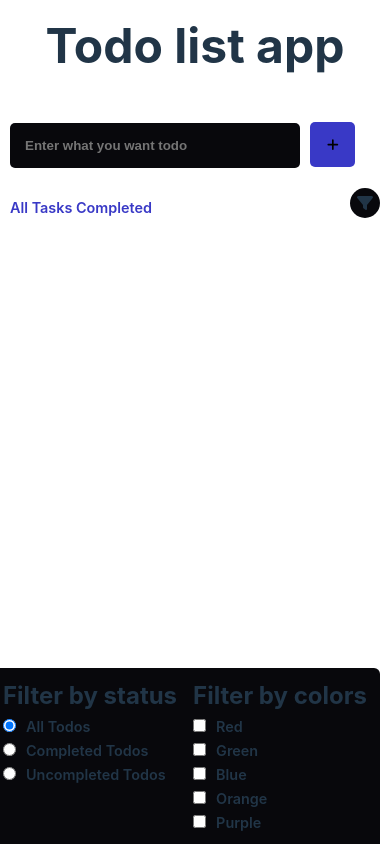
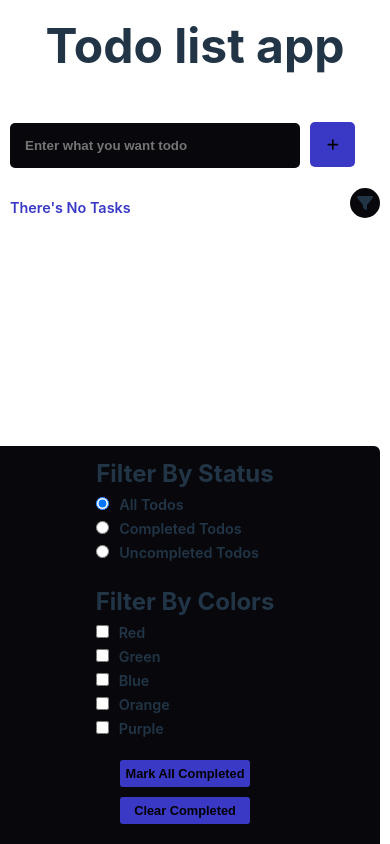
Before and after one commit to Mustapha-Nkhili/react-todo-list, a React (Vite) app: page / in a window 390 px wide. Both pictures are taken after a click on the element 365 px from the left and 202 px from the top of the page. Built offline with nearby package versions, Linux system fonts and the light colour scheme.

Commit message:
Implement 'Clear Completed' and 'Mark All Completed' buttons with coresponding logic. Ensure responsive functionality for filter options

```diff
--- a/src/App.css
+++ b/src/App.css
@@ -5,28 +5,35 @@
   -moz-box-sizing: border-box;
   box-sizing: border-box;
 }
+
 ::-webkit-scrollbar {
   width: 17px;
 }
+
 ::-webkit-scrollbar-track {
   background-color: transparent;
 }
+
 ::-webkit-scrollbar-thumb {
   background-color: #d6dee1;
 }
+
 ::-webkit-scrollbar-thumb {
   background-color: #d6dee1;
   border-radius: 20px;
 }
+
 ::-webkit-scrollbar-thumb {
   background-color: #d6dee1;
   border-radius: 20px;
   border: 6px solid transparent;
   background-clip: content-box;
 }
+
 ::-webkit-scrollbar-thumb:hover {
   background-color: #a8bbbf;
 }
+
 .btn {
   width: 45px;
   aspect-ratio: 1;
@@ -35,6 +42,7 @@
   cursor: pointer;
   border: none;
 }
+
 .todo-app-container {
   display: block;
   width: 600px;
@@ -44,19 +52,23 @@
   position: relative;
   overflow: hidden;
 }
+
 @media screen and (max-width: 768px) {
   .todo-app-container {
     padding: 10px;
   }
 }
+
 .todo-app-container h1 {
   font-size: 3rem;
   text-align: center;
 }
+
 .add-todo {
   margin-bottom: 20px;
   margin-top: 40px;
 }
+
 .add-todo .add-todo-input {
   font-weight: 700;
   padding: 15px;
@@ -67,6 +79,7 @@
   border: none;
   outline: none;
 }
+
 .add-todo .add-todo-btn {
   background-color: var(--blue-color);
 }
@@ -145,7 +158,6 @@
   text-transform: capitalize;
 }
 
-
 .todos .remove-todo-btn,
 .todos .edit-todo-btn,
 .todos .cancel-edit-todo-btn,
@@ -165,7 +177,6 @@
 .todos .edit-check-btn:hover {
   background-color: var(--blue-color);
 }
-
 
 .todos .edit-todo-input {
   border: none;
@@ -229,7 +240,6 @@
   justify-content: end;
 }
 
-
 .todos-filter .filter-icon {
   width: 30px;
   aspect-ratio: 1;
@@ -256,6 +266,23 @@
   transition: 0.3s;
 }
 
+@media screen and (max-width: 650px) {
+  .todos-filter .content {
+    flex-direction: column;
+    align-items: center;
+    gap: 20px;
+    padding: 10px;
+  }
+}
+
+.todos-filter .content.display-filter-options {
+  bottom: 1px;
+  opacity: 1;
+  font-weight: 600;
+  text-transform: capitalize;
+  margin-left: 10px;
+}
+
 .todos-filter .content.display-filter-options {
   bottom: 0;
   opacity: 1;
@@ -275,3 +302,23 @@
   text-transform: capitalize;
   margin-left: 10px;
 }
+
+.todos-filter .mark-all-completed-btn,
+.todos-filter .clear-completed-btn {
+  font-size: 0.8rem;
+  font-weight: 600;
+  padding: 6px;
+  margin-bottom: 10px;
+  border-radius: 3px;
+  text-transform: capitalize;
+  background-color: var(--blue-color);
+  border: none;
+  outline: none;
+  cursor: pointer;
+  transition: 0.3s;
+}
+
+.todos-filter .mark-all-completed-btn:active,
+.todos-filter .clear-completed-btn:active {
+  transform: scale(0.9);
+}
--- a/src/actions.js
+++ b/src/actions.js
@@ -25,6 +25,14 @@ export const addTodoColor = (id, color) => ({
   color: color,
 });
 
+export const markAllTodosCompleted = () => ({
+  type: "todos/markAllTodosCompleted",
+});
+
+export const clearAllCompletedTodos = () => ({
+  type: "todos/clearAllCompletedTodos",
+});
+
 export const addStatusFilter = (status) => ({
   type: "filters/changeTodosFilterStatus",
   status: status,
@@ -37,5 +45,5 @@ export const addColorFilter = (color) => ({
 
 export const removeColorFilter = (color) => ({
   type: "filters/removeTodosFilterColor",
-  color: color
+  color: color,
 });
--- a/src/components/TodoList.jsx
+++ b/src/components/TodoList.jsx
@@ -18,7 +18,6 @@ export default function TodoList() {
       todosRef.current.style.height = `${MAX_HEIGHT}px`;
       todosRef.current.style.overflowY = "scroll";
     } else {
-      todosRef.current.style.height = "auto";
       todosRef.current.style.overflowY = "auto";
     }
   }, [todosRef]);
@@ -32,7 +31,7 @@ export default function TodoList() {
               <span>Remaining Todos :</span> {remainingTodos.length} items left
             </>
           ) : (
-            "All Tasks Completed"
+            "There's No Tasks"
           )}
         </span>
         <TodosFilter />
--- a/src/components/TodosFilter.jsx
+++ b/src/components/TodosFilter.jsx
@@ -1,11 +1,14 @@
+import { useDispatch } from "react-redux";
 import { faFilter } from "@fortawesome/free-solid-svg-icons";
 import { FontAwesomeIcon } from "@fortawesome/react-fontawesome";
 import classnames from "classnames";
 import { useState } from "react";
 import TodoStatusFilter from "./filterComponent/TodoStatusFilter";
 import TodoColorFilter from "./filterComponent/TodoColorFilter";
+import { markAllTodosCompleted, clearAllCompletedTodos } from "../actions";
 
 export default function TodosFilter() {
+  const dispatch = useDispatch();
   const [isFilterOptionsDisplayed, setIsFilterOptionsDIsplayed] =
     useState(false);
 
@@ -13,7 +16,13 @@ export default function TodosFilter() {
   function handleFilterOptionsDisplaying() {
     setIsFilterOptionsDIsplayed((prev) => !prev);
   }
+  function handleMarkAllTodosCompleted() {
+    dispatch(markAllTodosCompleted());
+  }
 
+  function handleClearCompleted() {
+    dispatch(clearAllCompletedTodos());
+  }
   return (
     <div className="todos-filter">
       <div className="filter-icon" onClick={handleFilterOptionsDisplaying}>
@@ -26,6 +35,20 @@ export default function TodosFilter() {
       >
         <TodoStatusFilter />
         <TodoColorFilter />
+        <div style={{ display: "flex", flexDirection: "column" }}>
+          <button
+            className="mark-all-completed-btn"
+            onClick={handleMarkAllTodosCompleted}
+          >
+            mark all completed
+          </button>
+          <button
+            className="clear-completed-btn"
+            onClick={handleClearCompleted}
+          >
+            clear completed
+          </button>
+        </div>
       </div>
     </div>
   );
--- a/src/features/todos/todosSlice.js
+++ b/src/features/todos/todosSlice.js
@@ -12,6 +12,7 @@ export default function todoReducer(state = initialState, action) {
           { id: nanoid(), text: action.text, completed: false },
         ];
         localStorage.setItem("todos", JSON.stringify(todos));
+
         return todos;
       } else {
         return [...state];
@@ -27,6 +28,7 @@ export default function todoReducer(state = initialState, action) {
         if (todo.id === action.id) {
           return { ...todo, text: action.modifiedText };
         }
+
         return todo;
       });
       localStorage.setItem("todos", JSON.stringify(todosWithEditedTodo));
@@ -41,6 +43,7 @@ export default function todoReducer(state = initialState, action) {
         return todo;
       });
       localStorage.setItem("todos", JSON.stringify(todosWithToggledTodo));
+
       return todosWithToggledTodo;
     }
     case "todos/addTodoColor": {
@@ -51,7 +54,22 @@ export default function todoReducer(state = initialState, action) {
         return todo;
       });
       localStorage.setItem("todos", JSON.stringify(todosWithColor));
+
       return todosWithColor;
+    }
+    case "todos/markAllTodosCompleted": {
+      const allCompletedTodos = state.map((todo) => {
+        return { ...todo, completed: true };
+      });
+      localStorage.setItem("todos", JSON.stringify(allCompletedTodos));
+
+      return allCompletedTodos;
+    }
+    case "todos/clearAllCompletedTodos": {
+      const uncompletedTodos = state.filter((todo) => !todo.completed);
+      localStorage.setItem("todos", JSON.stringify(uncompletedTodos));
+
+      return uncompletedTodos;
     }
     default:
       return state;
```
